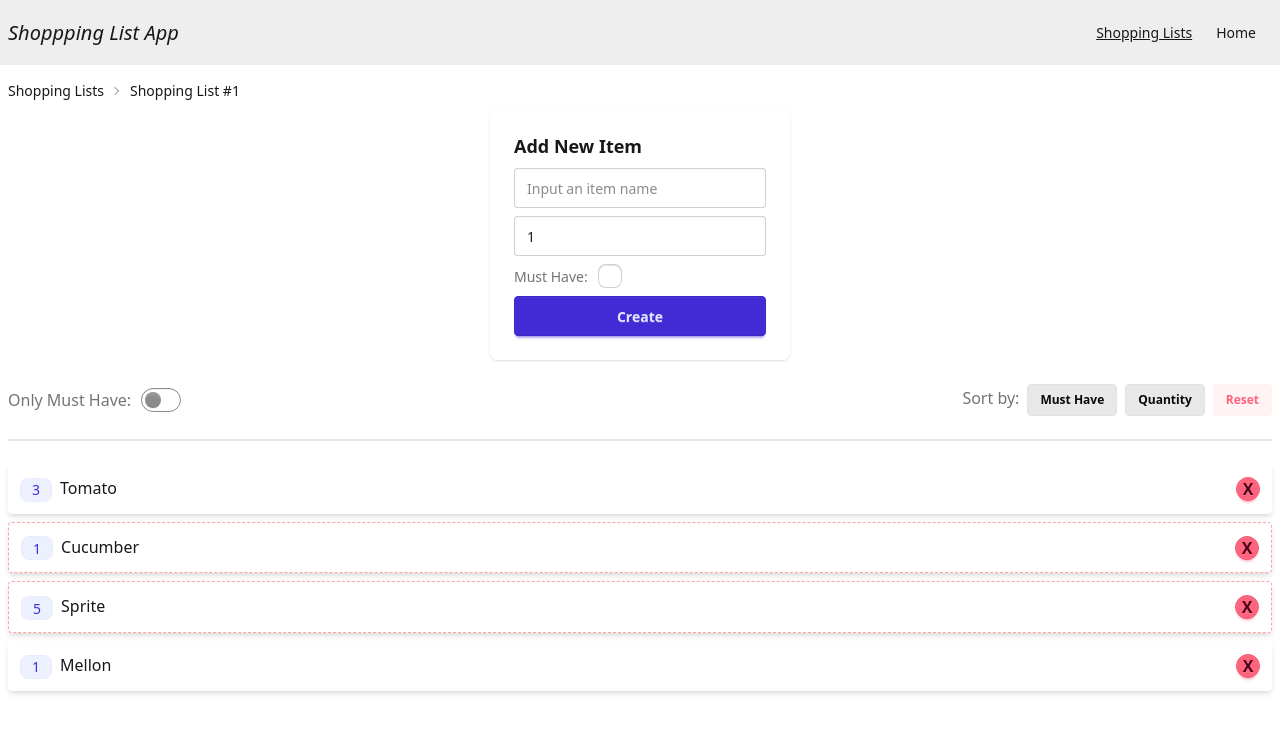
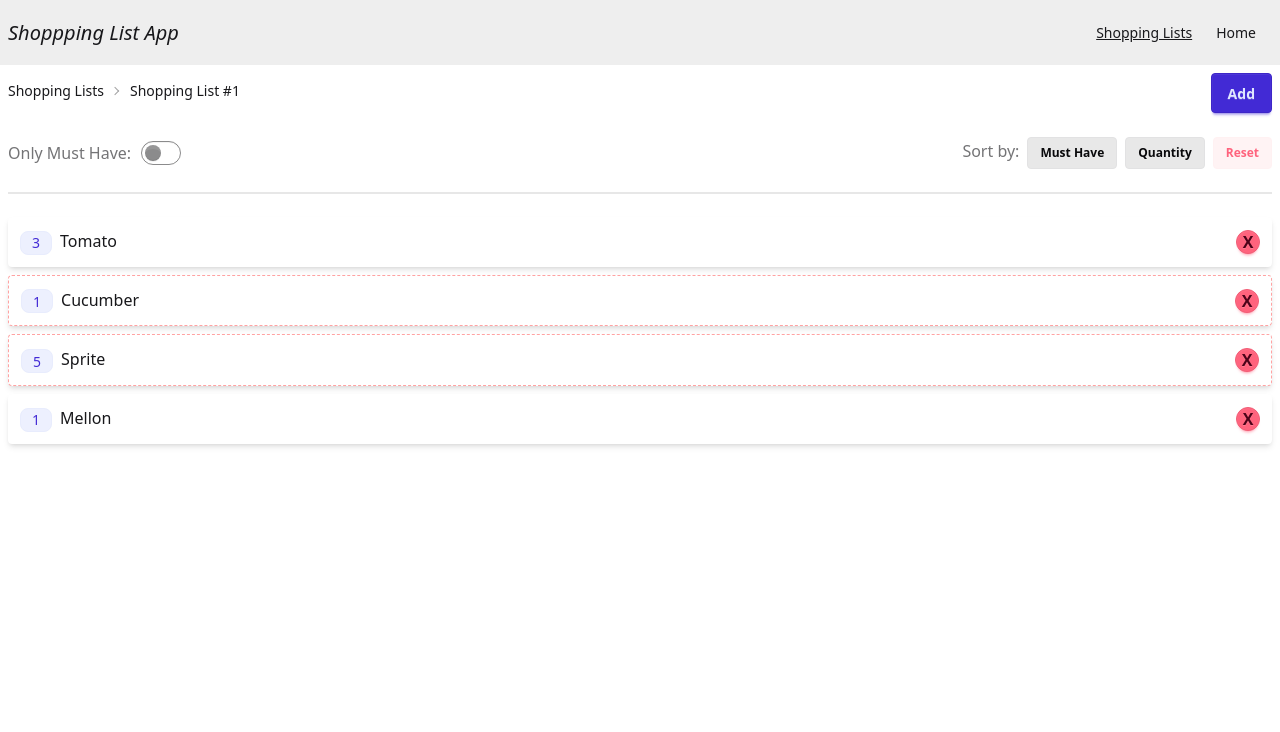
Before and after one commit to Ayzrian/mate-react-advanced, a React (Vite) app in the folder react-shopping-list/: page /shopping-lists/1 in a window 1280 px wide. Shown: the top 732 px of the page. Built offline with nearby package versions, Linux system fonts and the light colour scheme.

Commit message:
How to manage navigation with useNavigate

```diff
--- a/react-shopping-list/src/App.tsx
+++ b/react-shopping-list/src/App.tsx
@@ -3,13 +3,18 @@ import { ShoppingListPage } from "./pages/ShoppingListPage"
 import { ShoppingListsPage } from "./pages/ShoppingListsPage"
 import { AppLayout } from "./pages/AppLayout"
 import { HomePage } from "./pages/HomePage"
+import { CreateShoppingListItemPage } from "./pages/CreateShoppingListItemPage"
 
 function App() {
   return <BrowserRouter>
     <Routes>
       <Route path="/shopping-lists" element={<AppLayout />}>
         <Route index element={<ShoppingListsPage />}/>
-        <Route path=":id" element={<ShoppingListPage />}/>
+
+        <Route path=":id">
+          <Route index element={<ShoppingListPage />}/>
+          <Route path="create" element={<CreateShoppingListItemPage />}/>
+        </Route>
       </Route>
 
       <Route element={<AppLayout/>}>
--- /dev/null
+++ b/react-shopping-list/src/pages/CreateShoppingListItemPage.tsx
@@ -0,0 +1,16 @@
+import { useNavigate } from "react-router";
+import { ShoppingListForm } from "../components/ShoppingListForm/ShoppingListForm";
+
+export function CreateShoppingListItemPage() {
+    const navigate = useNavigate();
+
+    const handleSubmit = () => {
+        // TODO: Integrate server to create item on server
+
+        navigate(-1);
+    }
+
+    return <div>
+        <ShoppingListForm onSubmit={handleSubmit} />
+    </div>
+}
--- a/react-shopping-list/src/pages/ShoppingListPage.tsx
+++ b/react-shopping-list/src/pages/ShoppingListPage.tsx
@@ -34,14 +34,16 @@ export function ShoppingListPage() {
 
       return (
         <>
-            <div className="breadcrumbs text-sm">
-              <ul>
-                <li><Link to="/shopping-lists">Shopping Lists</Link></li>
-                <li><Link to={`/shopping-lists/${id}`}>Shopping List #{id}</Link></li>
-              </ul>
+            <div className="flex">
+              <div className="breadcrumbs text-sm flex-1">
+                <ul>
+                  <li><Link to="/shopping-lists">Shopping Lists</Link></li>
+                  <li><Link to={`/shopping-lists/${id}`}>Shopping List #{id}</Link></li>
+                </ul>
+              </div>
+
+              <Link to={`/shopping-lists/${id}/create`} className="btn btn-small btn-primary">Add</Link>
             </div>
-
-            <ShoppingListForm onSubmit={handleSubmit} />
 
             <br/>
             <ShoppingListPanel
```
